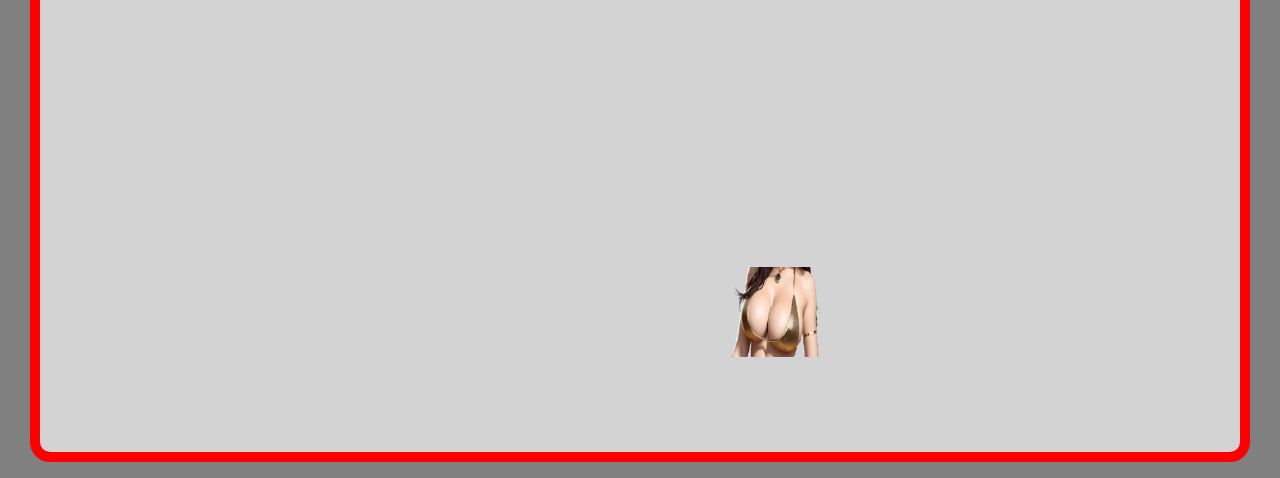
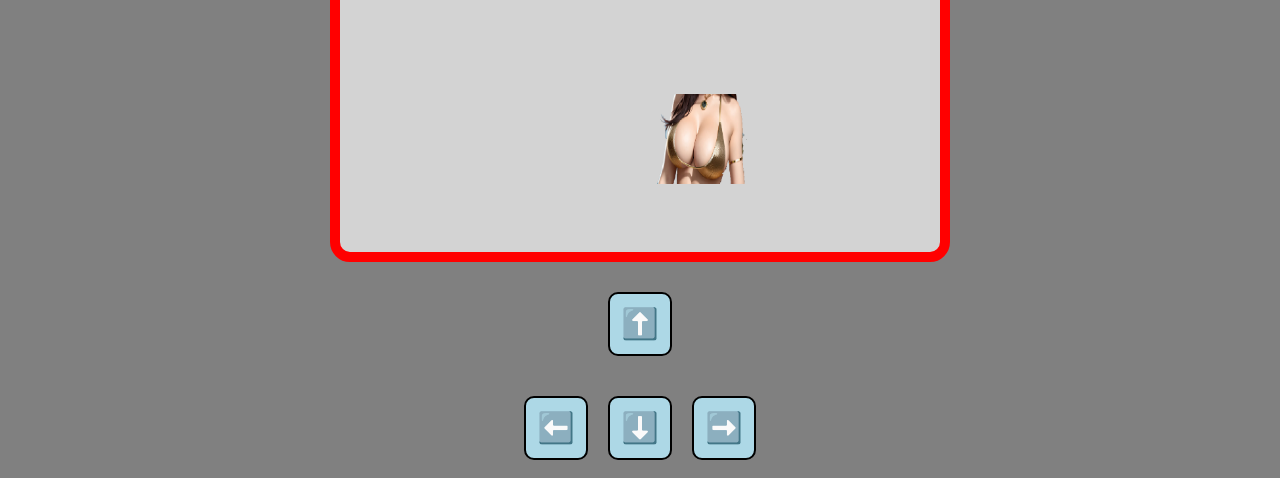
Before and after one commit to AlCabone85/Die-Fantastische-Jagt, a plain HTML site: page index.html in a window 1280 px wide. Shown: the part 472-950 px from the top of the page. Drawn offline with Linux system fonts and the light colour scheme.

Commit message:
Update index.html

```diff
--- a/index.html
+++ b/index.html
@@ -11,21 +11,15 @@
             text-align: center;
         }
         #gameArea {
-            width: 1200px;
-            height: 800px;
+            width: 90%;
+            max-width: 600px;
+            height: 600px;
             border: 10px solid red;
             border-radius: 20px;
             background-color: lightgrey;
             margin: 0 auto;
             position: relative;
             overflow: hidden;
-        }
-        #gameArea::before, #gameArea::after {
-            content: "❤️❤️❤️❤️❤️❤️❤️❤️❤️❤️❤️❤️❤️❤️❤️❤️❤️❤️❤️";
-            position: absolute;
-            top: -130px;
-            left: -20px;
-            font-size: 32px;
         }
         #player {
             width: 150px;
@@ -48,6 +42,27 @@
             left: 50%;
             transform: translate(-50%, -50%);
         }
+        .control-buttons {
+            display: flex;
+            justify-content: center;
+            margin-top: 20px;
+        }
+        .arrow-button {
+            width: 60px;
+            height: 60px;
+            margin: 10px;
+            font-size: 30px;
+            text-align: center;
+            line-height: 60px;
+            background-color: lightblue;
+            border: 2px solid #000;
+            border-radius: 10px;
+            user-select: none;
+        }
+        .arrow-button:active {
+            background-color: darkblue;
+            color: white;
+        }
     </style>
 </head>
 <body>
@@ -56,7 +71,16 @@
     <div id="gameArea">
         <img id="player" src="dein-bild.png" alt="Spieler">
         <div id="gameOver">Game Over</div>
-        <!-- Punkte werden hier mit JavaScript hinzugefügt -->
+    </div>
+
+    <!-- Virtuelle Pfeiltasten für mobile Steuerung -->
+    <div class="control-buttons">
+        <div class="arrow-button" id="up">⬆️</div>
+    </div>
+    <div class="control-buttons">
+        <div class="arrow-button" id="left">⬅️</div>
+        <div class="arrow-button" id="down">⬇️</div>
+        <div class="arrow-button" id="right">➡️</div>
     </div>
 
     <audio id="backgroundMusic" src="background.mp3" loop></audio>
```
